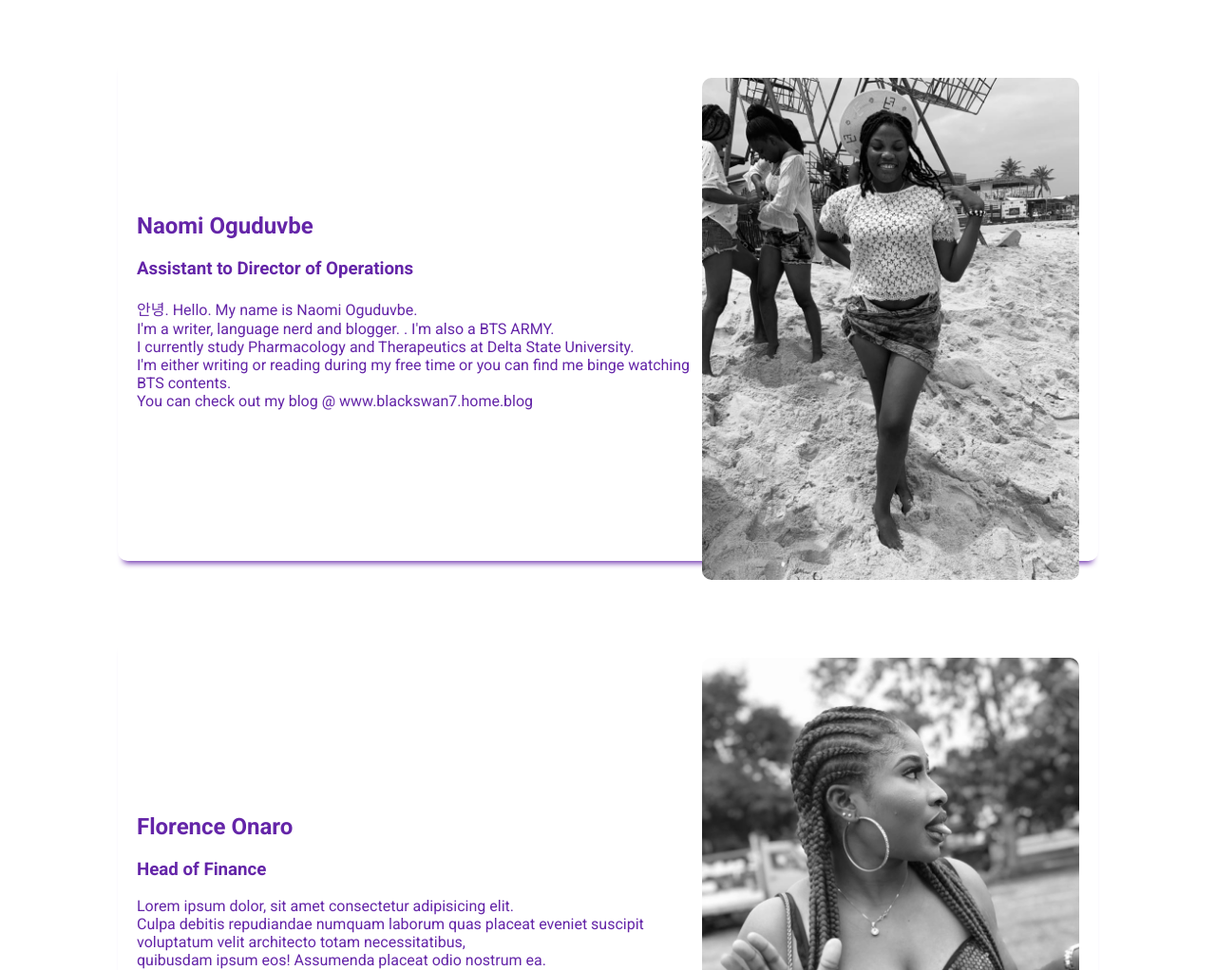
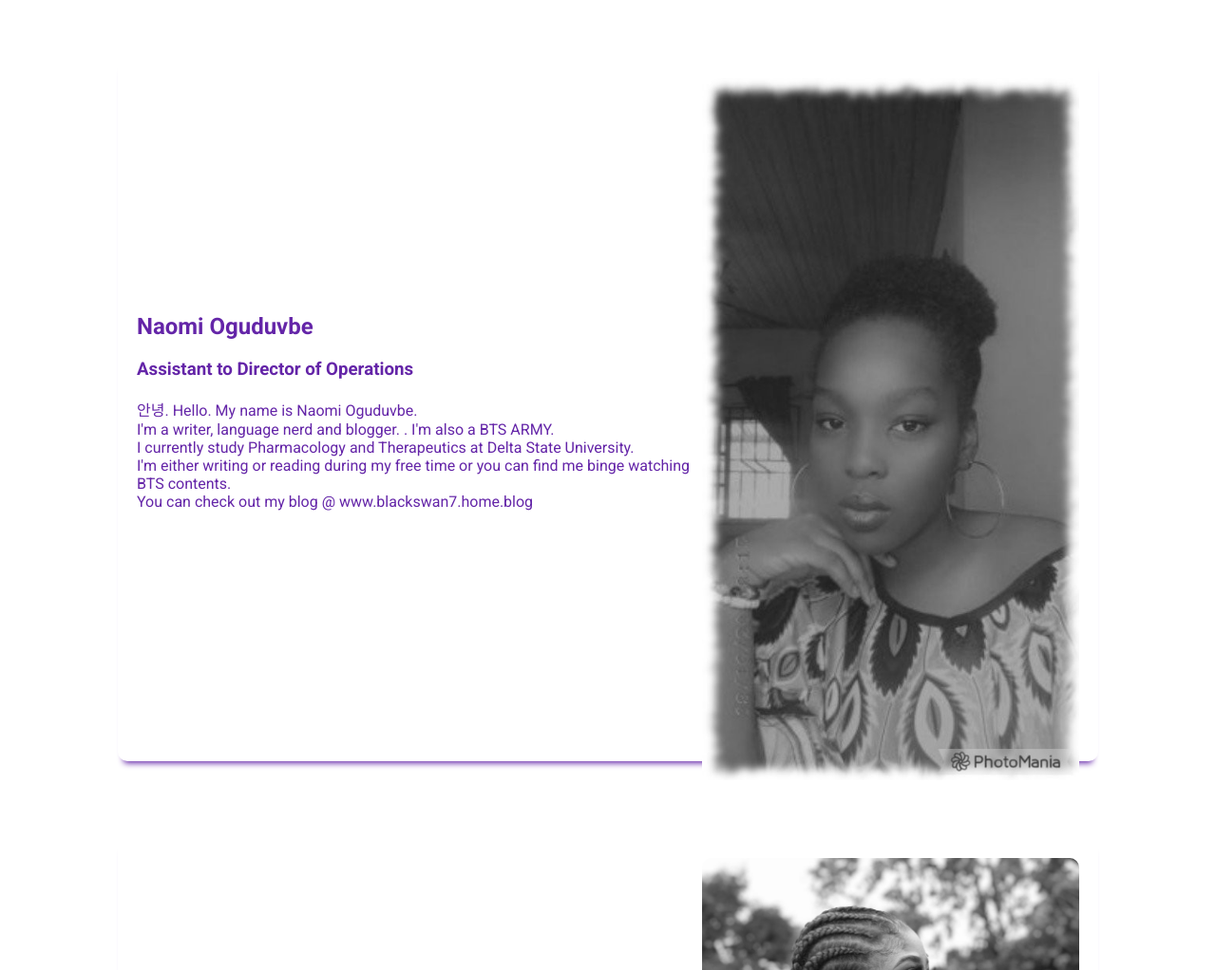
Before and after one commit to Quadrizzz/Sirens, a plain HTML site: page index.html in a window 1280 px wide. Shown: the part 2555-3577 px from the top of the page at 95% size. Drawn offline with Linux system fonts and the light colour scheme.

Commit message:
Update index.html

```diff
--- a/index.html
+++ b/index.html
@@ -92,7 +92,7 @@
                             You can check out my blog @ www.blackswan7.home.blog
                         </p>
                     </div>
-                    <img src="./siren's images/Sewa.jpeg"/>
+                    <img src="./siren's images/Naomi_1.jpg"/>
                 </div>
 
                 <div class = "exco_card">
```
